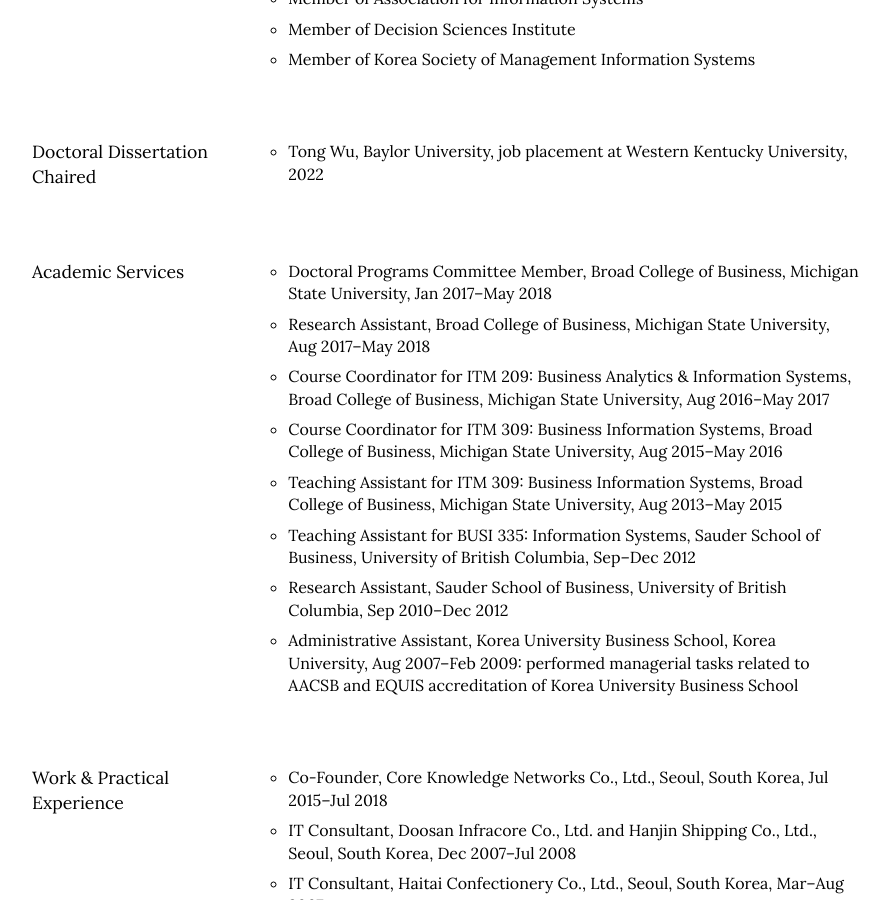
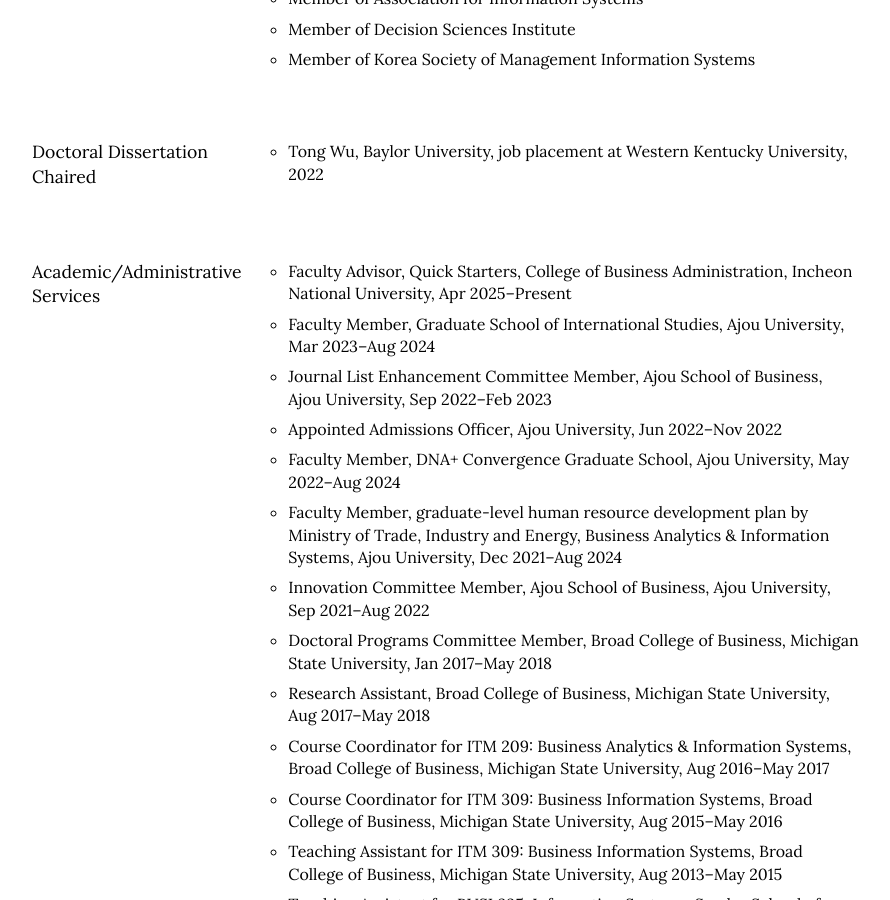
Before and after one commit to istaehun/taehun, a Jekyll site: the page built from engagement.html, in a window 1280 px wide and 900 px high, scrolled down 4063 px. Shown: the whole window, without its empty margins (188-1078 px from the left). Built offline with Jekyll 4.4.1, drawn with Linux system fonts in a browser that asks for light colours; nearby versions of some CDN libraries.

Commit message:
Update engagement.yml

```diff
--- a/_data/engagement.yml
+++ b/_data/engagement.yml
@@ -99,8 +99,15 @@
     list:
       - "Tong Wu, Baylor University, job placement at Western Kentucky University, 2022"
   -
-    title: Academic Services
+    title: Academic/Administrative Services
     list:
+      - "Faculty Advisor, Quick Starters, College of Business Administration, Incheon National University, Apr 2025–Present"
+      - "Faculty Member, Graduate School of International Studies, Ajou University, Mar 2023–Aug 2024"
+      - "Journal List Enhancement Committee Member, Ajou School of Business, Ajou University, Sep 2022–Feb 2023"
+      - "Appointed Admissions Officer, Ajou University, Jun 2022–Nov 2022"
+      - "Faculty Member, DNA+ Convergence Graduate School, Ajou University, May 2022–Aug 2024"
+      - "Faculty Member, graduate-level human resource development plan by Ministry of Trade, Industry and Energy, Business Analytics & Information Systems, Ajou University, Dec 2021–Aug 2024"
+      - "Innovation Committee Member, Ajou School of Business, Ajou University, Sep 2021–Aug 2022"
       - "Doctoral Programs Committee Member, Broad College of Business, Michigan State University, Jan 2017–May 2018"
       - "Research Assistant, Broad College of Business, Michigan State University, Aug 2017–May 2018"
       - "Course Coordinator for ITM 209: Business Analytics & Information Systems, Broad College of Business, Michigan State University, Aug 2016–May 2017"
```
